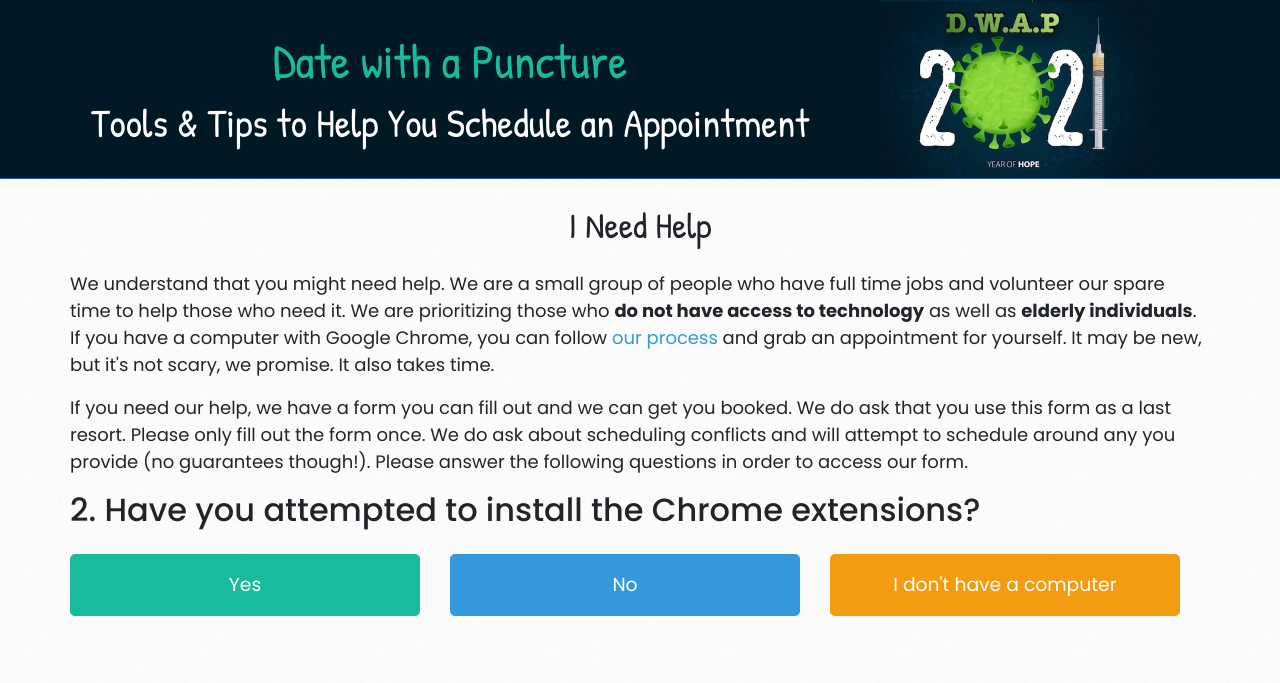
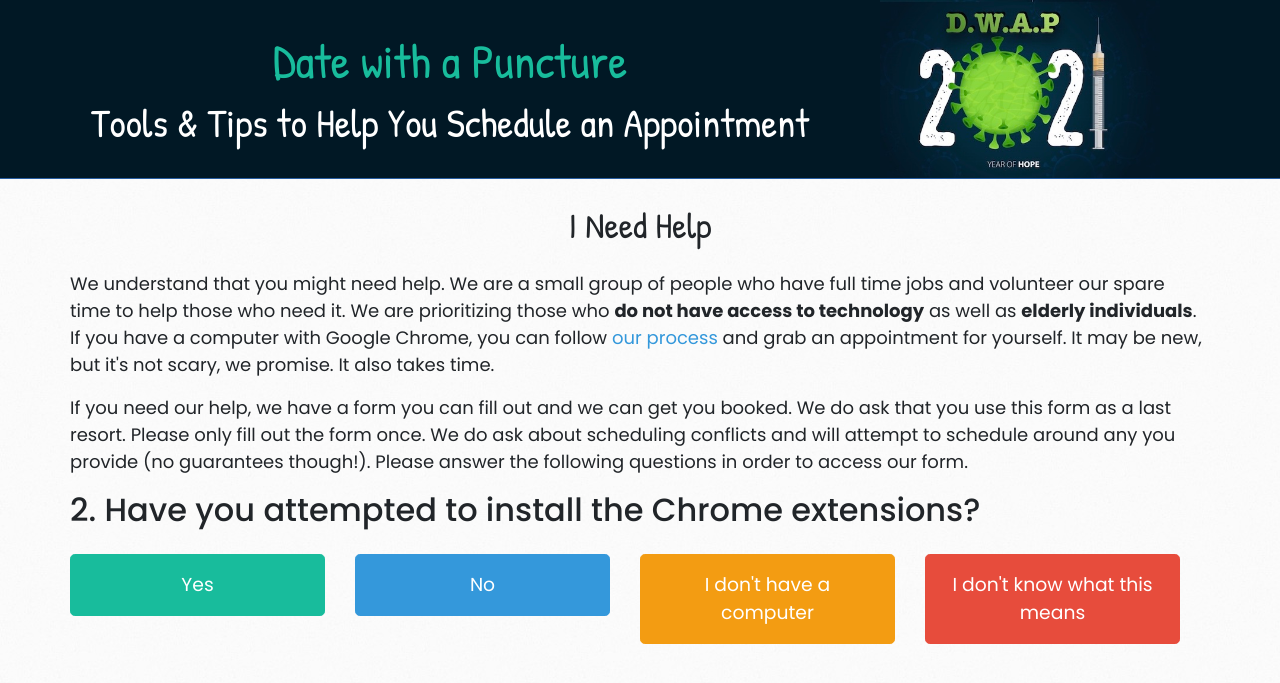
Before and after one commit to loganrath/dwap-main, a Jekyll site: the page built from help-2.md, in a window 1280 px wide. Shown: the top 683 px of the page. Built offline with Jekyll 4.4.1, drawn with Linux system fonts in a browser that asks for light colours; nearby versions of some CDN libraries.

Commit message:
Update help-2.md

```diff
--- a/help-2.md
+++ b/help-2.md
@@ -11,4 +11,5 @@ title: I Need Help
   <div class="col mx-auto"><a class="btn btn-success btn-lg btn-block py-md-3" href="/help-3">Yes</a></div>
   <div class="col mx-auto"><a class="btn btn-info btn-lg btn-block py-md-3" href="/video">No</a></div>
   <div class="col mx-auto"><a class="btn btn-warning btn-lg btn-block py-md-3" href="/help-3b">I don't have a computer</a></div>
+  <div class="col mx-auto"><a class="btn btn-danger btn-lg btn-block py-md-3" href="/help-3b">I don't know what this means</a></div>
 </div>
```
